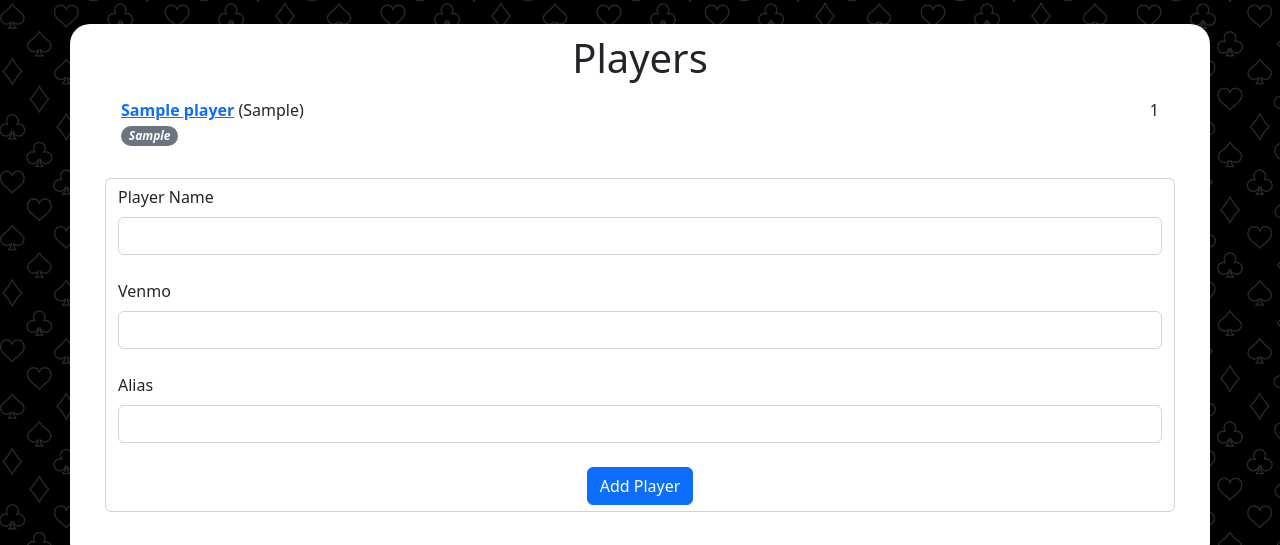
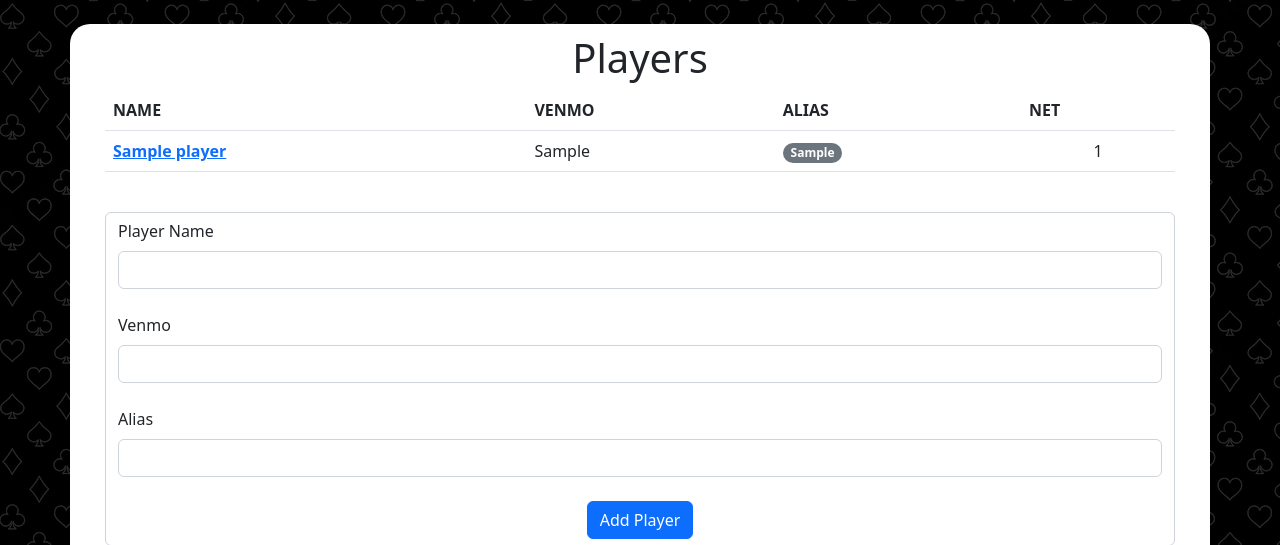
Before and after one commit to mmuoio/poker-manager, a Flask app: page /players in a window 1280 px wide. Shown: the part 80-625 px from the top of the page. Run offline with Flask 2, Linux system fonts and the light colour scheme; a user stored in the database is signed in; tables that the repository leaves empty hold one stand-in row (values such as "Sample post"); some libraries are stand-ins or nearby versions.

Commit message:
Updated player page layout

```diff
--- a/website/templates/players.html
+++ b/website/templates/players.html
@@ -3,34 +3,42 @@
 
 {% block content %}
 <h1 align="center">Players</h1>
-<ul class="list-group list-group-flush" id="players">
+
+<table class="table">
+	<thead>
+	  <tr>
+		<th scope="col">NAME</th>
+		<th scope="col">VENMO</th>
+		<th scope="col">ALIAS</th>
+		{% if user and user.is_authenticated and user.admin %}
+		<th scope="col" align="center">NET</th>
+		{% endif %}
+	  </tr>
+	</thead>
+	<tbody>
 	{% if players %}
 	{% for player in players %}
-	<li class="list-group-item">
-		{% if user and user.is_authenticated and user.admin and player.earnings | sum(attribute='net') != 0 %}
-		<div class="pull-right">{{ player.earnings | sum(attribute='net') }}</div>
-		{% endif %}
-		<a href="{{url_for('views.edit_player', player_id=player.id)}}" ><strong>{{ player.name }}</strong></a> ({{ player.venmo }})
-
-
-
-
-		<!--<a class="close float-end" href="{{url_for('views.edit_player', player_id=player.id)}}"><i class="fa fa-pencil-square-o" aria-hidden="true"></i></a>-->
-		<br/>
-		<div class="aliases"><em>
-			{% for alias in player.aliases %}
-			<span class="badge rounded-pill bg-secondary">{{ alias.alias }}</span>
-			{% endfor %}
-		</em></div>
-
-	</li>
-
-
+		<tr>
+			<td><a href="{{url_for('views.edit_player', player_id=player.id)}}" ><strong>{{ player.name }}</strong></a></td>
+			<td>{{ player.venmo }}</td>
+			<td>
+				{% for alias in player.aliases %}
+				<span class="badge rounded-pill bg-secondary">{{ alias.alias }}</span>
+				{% endfor %}
+			</td>
+			{% if user and user.is_authenticated and user.admin %}
+			<td align="center">
+				{% if player.earnings | sum(attribute='net') != 0 %}
+				{{ player.earnings | sum(attribute='net') }}
+				{% endif %}
+			</td>
+			{% endif %}
+		</tr>
 	{% endfor %}
 	{% endif %}
+</tbody>
+</table>
 
-
-</ul>
 
 
 
```
